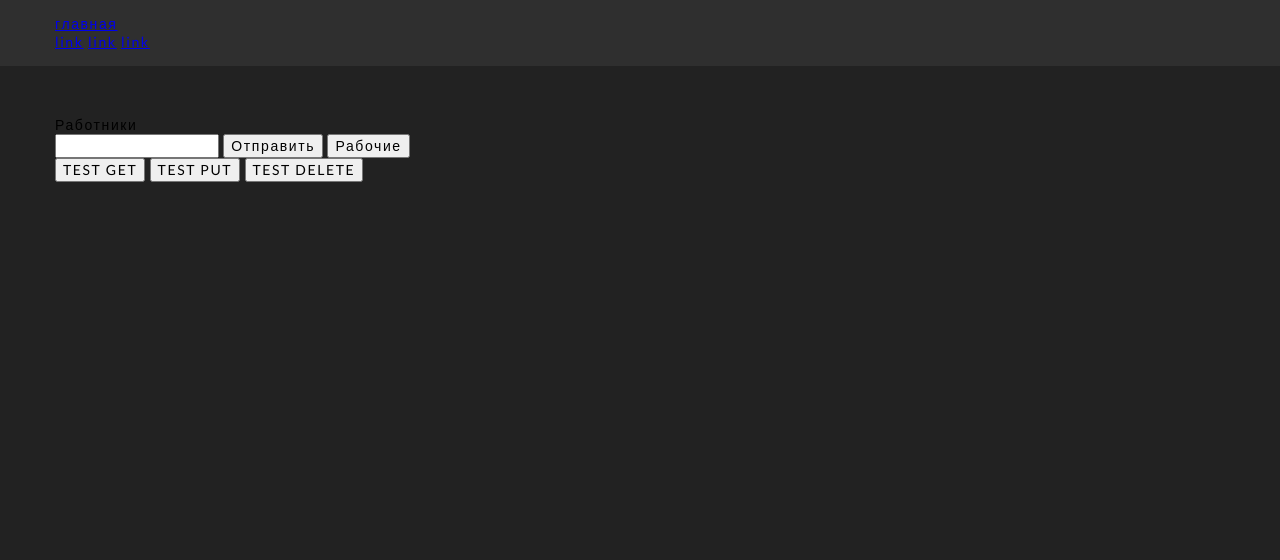
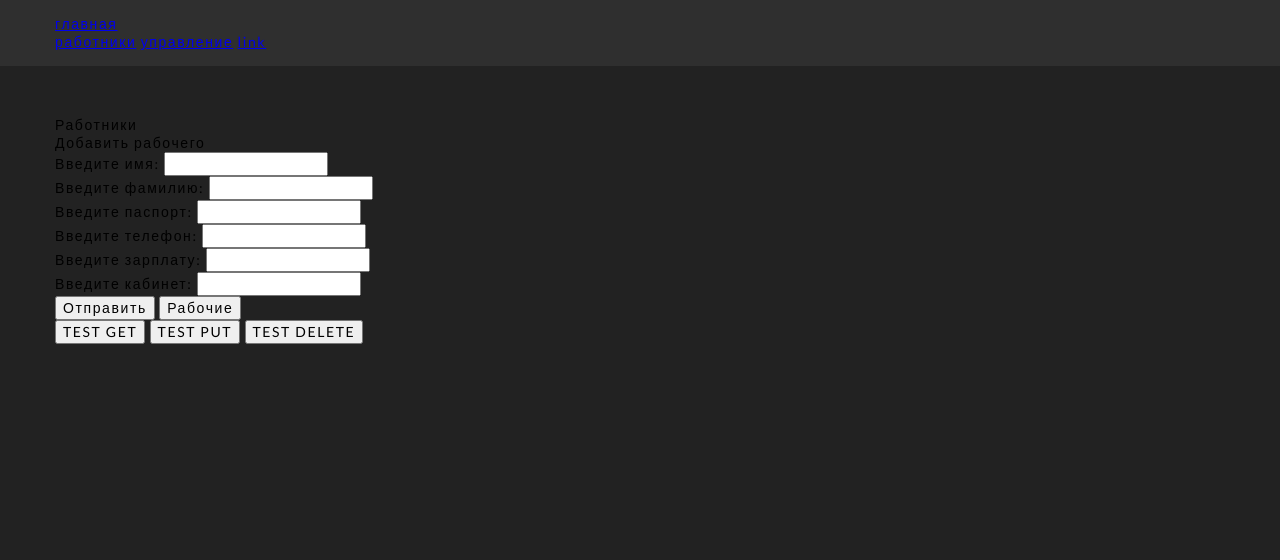
Before and after one commit to LikeKugi/python_gb, a Flask app: template OOP/practice6/views/templates/manage.html in a window 1280 px wide. Shown: the top 560 px of the page. Run offline with Flask 2, Linux system fonts and the light colour scheme; the template is opened without the code that fills it, so the values that code supplies are empty; style sheets or scripts are compiled from the project's sources.

Commit message:
workers manage

```diff
--- a/OOP/practice6/Worker/descriptors/phone.py
+++ b/OOP/practice6/Worker/descriptors/phone.py
@@ -7,7 +7,7 @@
         return value
 
     def __set__(self, instance, value):
-        if type(value) == int and 100 < value < 1_000_000_000_000:
+        if type(value) == int and 0 < value < 1_000_000_000_000:
             setattr(instance, self.private_name, value)
         else:
             setattr(instance, self.private_name, 0)
--- /dev/null
+++ b/OOP/practice6/views/REST_API/get_class.py
@@ -0,0 +1 @@
+from flask_restful import Resource
--- /dev/null
+++ b/OOP/practice6/views/static/js/adding.js
@@ -0,0 +1,27 @@
+const btnAdd = document.querySelector('#btnAdd');
+
+btnAdd.addEventListener('click', async function() {
+    const nameValue = document.querySelector('#name');
+    const lastNameValue = document.querySelector('#last_name');
+    const passportValue = document.querySelector('#passport');
+    const phoneValue = document.querySelector('#phone');
+    const salaryValue = document.querySelector('#salary');
+    const cabinetValue = document.querySelector('#cabinet');
+
+    const response = await fetch("/api/new_worker", {
+        method: "POST",
+        body: JSON.stringify({
+            title: 'new worker',
+            name: nameValue.value,
+            lastName: lastNameValue.value,
+            passport: passportValue.value,
+            phone: phoneValue.value,
+            salary: salaryValue.value,
+            cabinet: cabinetValue.value,
+        }),
+        headers: {
+            "Content-type": "application/json; charset=UTF-8"
+        }
+    });
+    console.log(await response);
+})
--- a/OOP/practice6/views/static/scss/_colors.scss
+++ b/OOP/practice6/views/static/scss/_colors.scss
@@ -6,7 +6,7 @@
 $gray-light: #dcdcdc;
 
 
-$green: rgb(2, 128, 1);
+$green: rgb(0, 222, 144);
 
 $blue: #8ac6fc;
-$blue-dark: #053962;
+$blue-dark: #052742;
--- a/OOP/practice6/views/static/scss/_header.scss
+++ b/OOP/practice6/views/static/scss/_header.scss
@@ -1,8 +1,8 @@
 .header {
-  height: 5rem;
-  background-color: $gray-dark;
+  height: 4rem;
+  background-color: $blue-dark;
   &__box {
-    padding: 1rem 0;
+    padding: 0.5rem 0;
     &-links {
       display: flex;
       justify-content: space-between;
--- a/OOP/practice6/views/static/scss/_text.scss
+++ b/OOP/practice6/views/static/scss/_text.scss
@@ -18,3 +18,9 @@
   line-height: $fz * 1.5;
   font-weight: 300;
 }
+
+@mixin txt-norm($fz) {
+  font-size: $fz;
+  line-height: $fz * 1.5;
+  font-weight: 400;
+}
--- a/OOP/practice6/views/static/scss/style.scss
+++ b/OOP/practice6/views/static/scss/style.scss
@@ -4,6 +4,8 @@
 
 @import "header";
 @import "main";
+@import "workers";
+@import "manage";
 
 li {
   border: 1px solid #fefefe;
--- a/OOP/practice6/views/templates/base.html
+++ b/OOP/practice6/views/templates/base.html
@@ -25,8 +25,8 @@
                 <nav class="header__box-links nav">
                     <a href="index.html" class="nav__link">главная</a>
                     <div class="nav__group">
-                        <a href="#" class="nav__link">link</a>
-                        <a href="#" class="nav__link">link</a>
+                        <a href="workers.html" class="nav__link">работники</a>
+                        <a href="manage.html" class="nav__link">управление</a>
                         <a href="#" class="nav__link">link</a>
                     </div>
                 </nav>
--- a/OOP/practice6/views/templates/manage.html
+++ b/OOP/practice6/views/templates/manage.html
@@ -2,13 +2,49 @@
 {% block title %}Главная{% endblock %}
 {% block head %}
 {{ super() }}
+<script defer src="{{ url_for('static', filename='js/adding.js') }}"></script>
 {% endblock %}
 
 {% block content %}
 
+<div class="manage">
 
-<input type="text" name="name" id="name">
-<button id="btnForm">Отправить</button>
+    <h2 class="manage__title">Добавить рабочего</h2>
+
+    <div class="manage__box-input">
+        <label class="manage__input-label" for="name">Введите имя:</label>
+        <input class="manage__input-field" type="text" name="name" id="name" autocomplete="off">
+    </div>
+
+    <div class="manage__box-input">
+        <label class="manage__input-label" for="last_name">Введите фамилию:</label>
+        <input class="manage__input-field" type="text" name="name" id="last_name" autocomplete="off">
+    </div>
+
+    <div class="manage__box-input">
+        <label class="manage__input-label" for="passport">Введите паспорт:</label>
+        <input class="manage__input-field" type="number" name="name" id="passport" autocomplete="off" min="0">
+    </div>
+
+    <div class="manage__box-input">
+        <label class="manage__input-label" for="phone">Введите телефон:</label>
+        <input class="manage__input-field" type="number" name="name" id="phone" autocomplete="off" min="0">
+    </div>
+
+    <div class="manage__box-input">
+        <label class="manage__input-label" for="salary">Введите зарплату:</label>
+        <input class="manage__input-field" type="number" name="name" id="salary" autocomplete="off" min="0">
+    </div>
+
+    <div class="manage__box-input">
+        <label class="manage__input-label" for="cabinet">Введите кабинет:</label>
+        <input class="manage__input-field" type="number" name="name" id="cabinet" autocomplete="off" min="0">
+    </div>
+
+</div>
+
+
+<button id="btnAdd">Отправить</button>
 
 
 <button id="getWorkers">Рабочие</button>
```
Also changed, not shown: OOP/practice6/views/flask_part.py (+30 -7 lines), OOP/practice6/views/static/scss/_manage.scss (added, +31 -0 lines), OOP/practice6/views/static/scss/_workers.scss (added, +44 -0 lines), OOP/practice6/views/templates/edit.html (added, +21 -0 lines), OOP/practice6/views/templates/workers.html (+43 -8 lines), OOP/practice6/views/REST_API/__init__.py (added).
